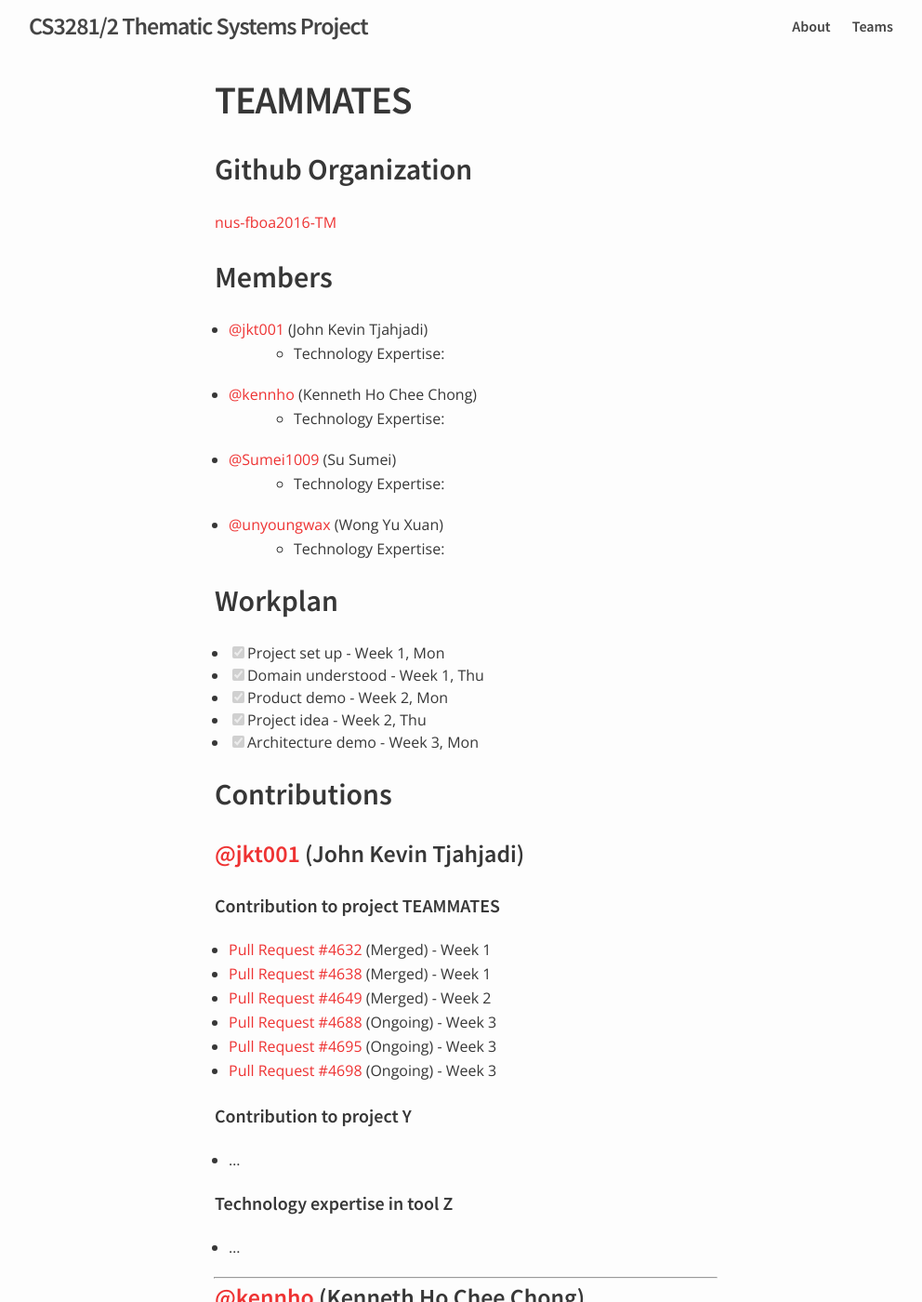
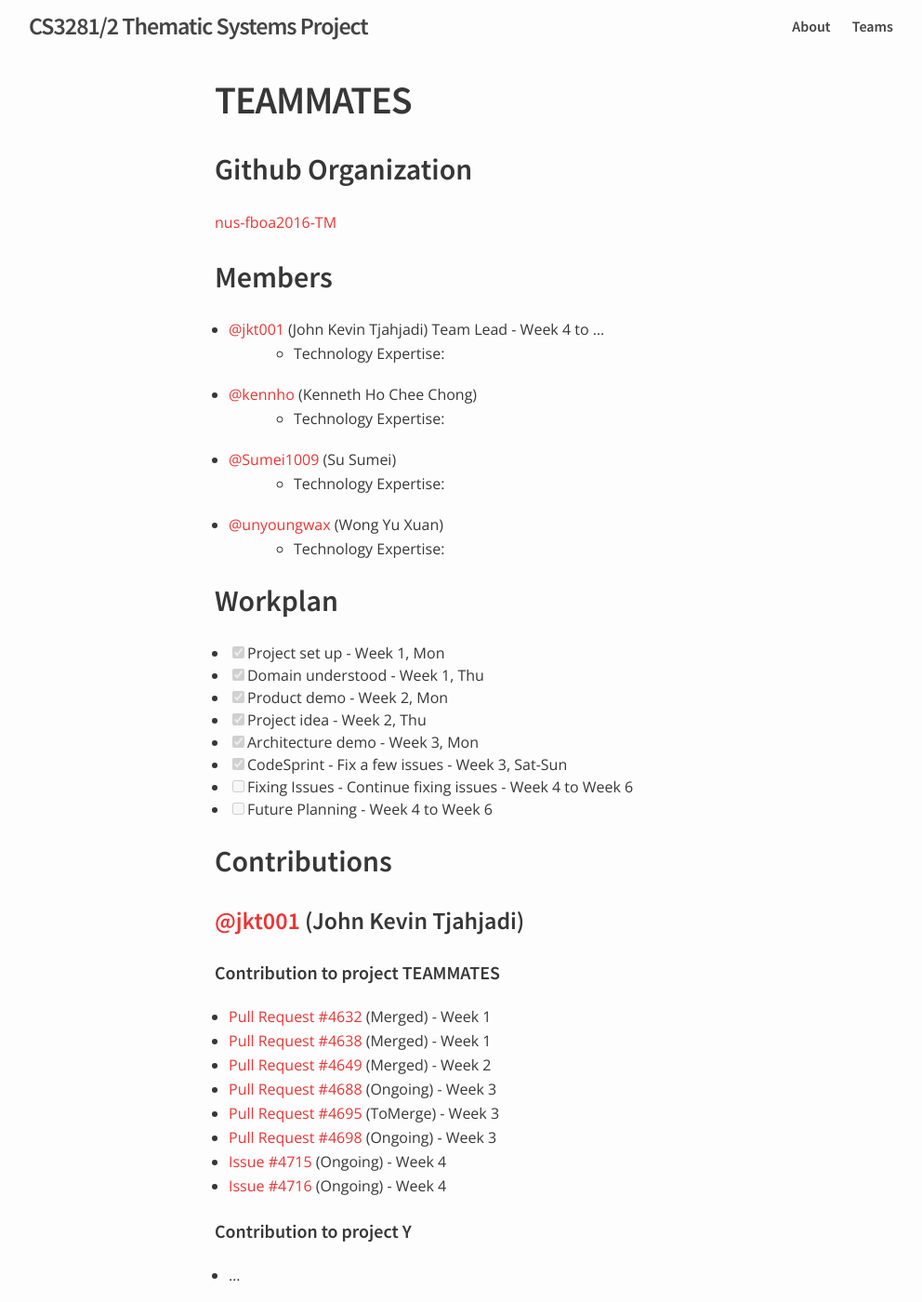
Before and after one commit to nus-oss/cs3281-AY1516S2-website, a Jekyll site: the page built from teams/teammates.md, in a window 1280 px wide and 1400 px high. Shown: the whole window at 93% size, without its empty margins (139-1131 px from the left). Built offline with Jekyll 4.4.1, drawn with Linux system fonts in a browser that asks for light colours.

Commit message:
updated team profile + progress for TEAMMATES and contribution for @jkt001

```diff
--- a/teams/teammates.md
+++ b/teams/teammates.md
@@ -8,7 +8,7 @@
 [nus-fboa2016-TM](https://github.com/nus-fboa2016-TM)
 
 ## Members
- - [@jkt001](https://github.com/jkt001) (John Kevin Tjahjadi)
+ - [@jkt001](https://github.com/jkt001) (John Kevin Tjahjadi) Team Lead - Week 4 to ...
    - Technology Expertise:
 
  - [@kennho](https://github.com/kennho) (Kenneth Ho Chee Chong)
@@ -27,6 +27,9 @@
  * [x] Product demo - Week 2, Mon
  * [x] Project idea - Week 2, Thu
  * [x] Architecture demo - Week 3, Mon
+ * [x] CodeSprint - Fix a few issues - Week 3, Sat-Sun
+ * [ ] Fixing Issues - Continue fixing issues - Week 4 to Week 6
+ * [ ] Future Planning - Week 4 to Week 6
 
 ## Contributions
 
@@ -37,8 +40,10 @@
  * [Pull Request #4638](https://github.com/TEAMMATES/repo/pull/4638) (Merged) - Week 1
  * [Pull Request #4649](https://github.com/TEAMMATES/repo/pull/4649) (Merged) - Week 2
  * [Pull Request #4688](https://github.com/TEAMMATES/repo/pull/4688) (Ongoing) - Week 3
- * [Pull Request #4695](https://github.com/TEAMMATES/repo/pull/4695) (Ongoing) - Week 3
+ * [Pull Request #4695](https://github.com/TEAMMATES/repo/pull/4695) (ToMerge) - Week 3
  * [Pull Request #4698](https://github.com/TEAMMATES/repo/pull/4698) (Ongoing) - Week 3
+ * [Issue #4715](https://github.com/TEAMMATES/repo/issues/4715) (Ongoing) - Week 4
+ * [Issue #4716](https://github.com/TEAMMATES/repo/issues/4716) (Ongoing) - Week 4
 
 #### Contribution to project Y
  * ...
```
